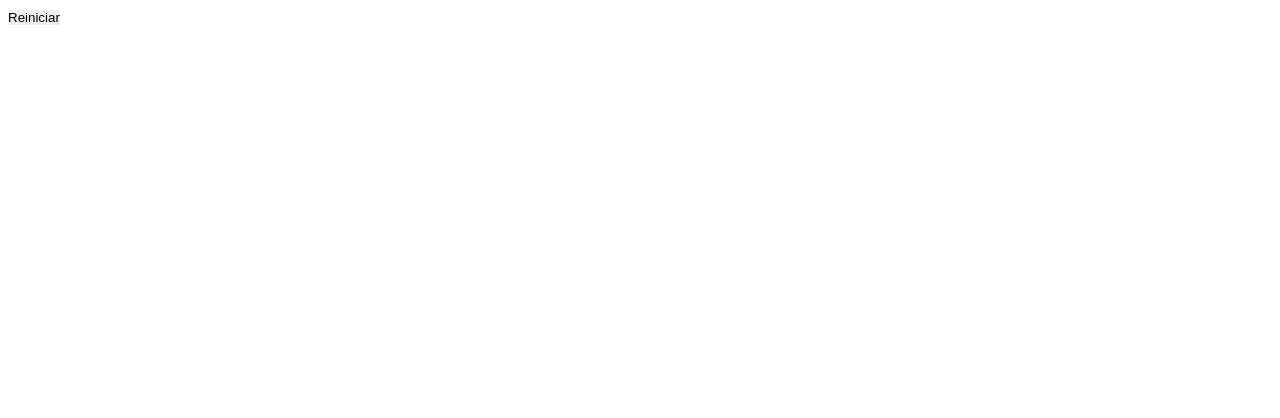
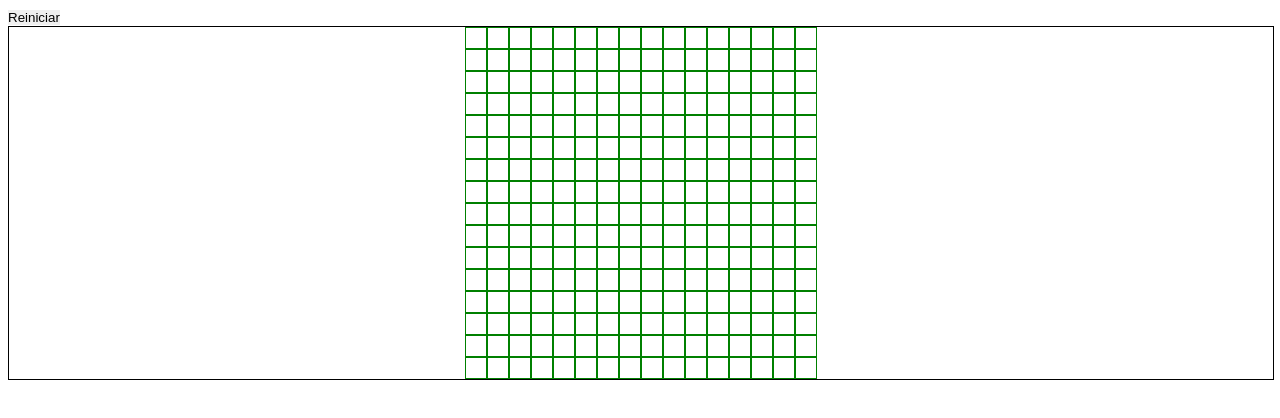
Before and after one commit to kikicuatrocero-sys/etch-a-skech, a plain HTML site: page index.html in a window 1280 px wide. Drawn offline with Linux system fonts and the light colour scheme.

Commit message:
Improved the createGrid() function by refining the grid structure—using a `div` for every 16 squares before starting a new column—and added classes and styles to each created "div" so the squares are visible.

```diff
--- a/script.js
+++ b/script.js
@@ -1,12 +1,26 @@
 //Inicializamos las variables a usar
 const container = document.querySelector("div");
+/*
+createGrid (size)
+size = Tamaño del grid size x size
+Itera desde 0 hasta el tamaño o size, por cada iteracion,
+crea una column con la clase column
+despues iteramos con otro for para crear 16 grids por cada columna
+con la clase grid.
+Las añadimos  al column padre y el column la añadimos al container padre
+*/
 function createGrid(size) {
-  size = size * 2;
-  console.log(size)
+  size = size;
   for (let i = 0; i < size; i++) {
-    let div = document.createElement("div");
-    container.appendChild(div);
+    let column = document.createElement("div");
+    column.classList.add("column");
+    container.appendChild(column);
+    for (let j = 0; j < size; j++) {
+      let div = document.createElement("div");
+      div.classList.add("grid");
+      column.appendChild(div);
+    }
   }
-  console.log("Completado");
 }
+//Iniciamos con un tamaño de 16x16
 createGrid(16);
--- a/styles.css
+++ b/styles.css
@@ -2,5 +2,23 @@
     border: 0;
     padding: 0;
     font-family: Arial, Helvetica, sans-serif;
+}
+
+.container {
+    display: flex;
+    align-items: center;
+    flex-direction: column;
+    width: 100%;
+    height: 100%;
+    border: 1px solid black;
 
 }
+.column {
+    margin: 0;
+    display: flex
+}
+.grid {
+    margin: 0;
+    padding: 10px;
+    border: 1px solid green;
+}
```
